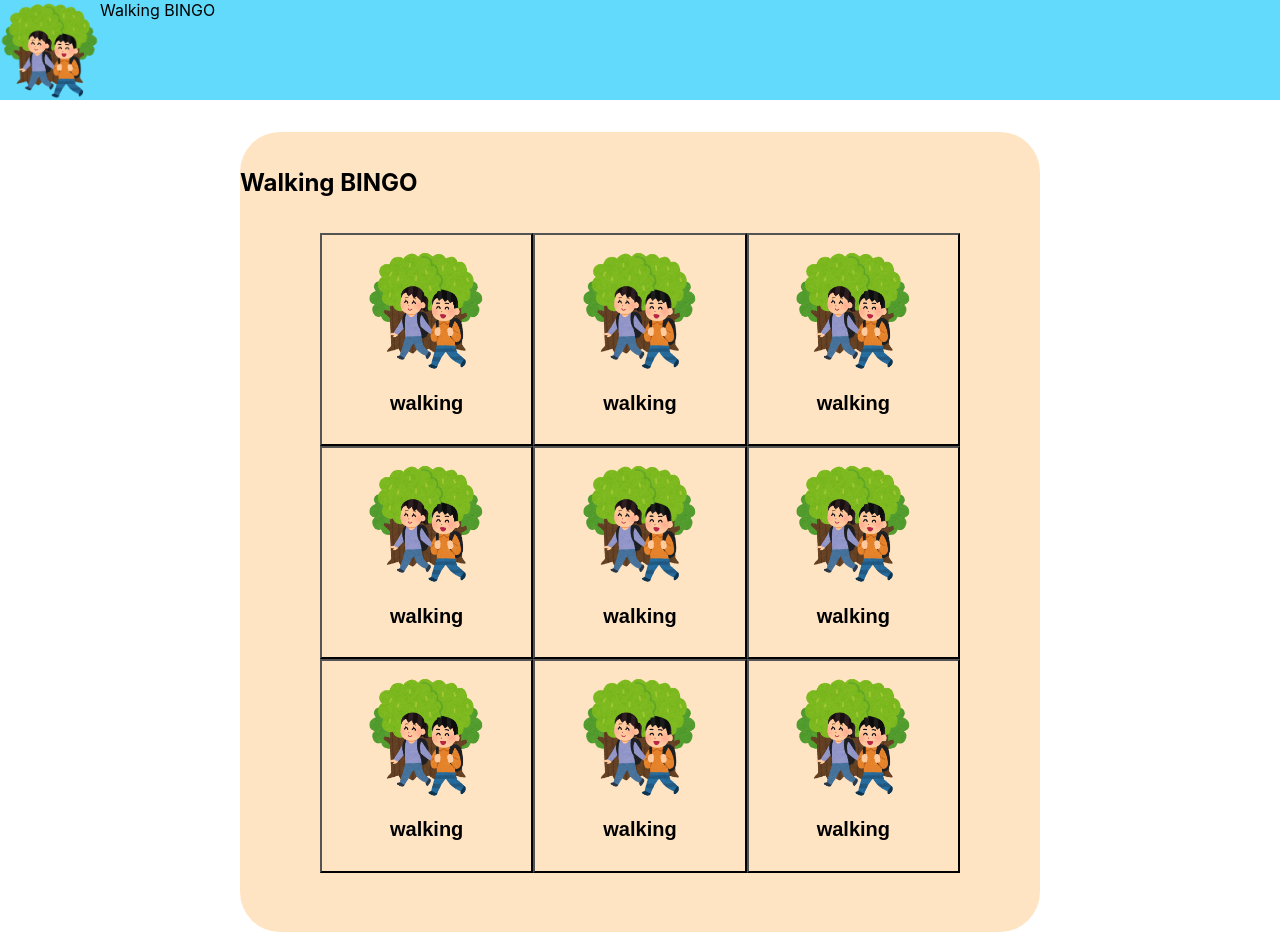
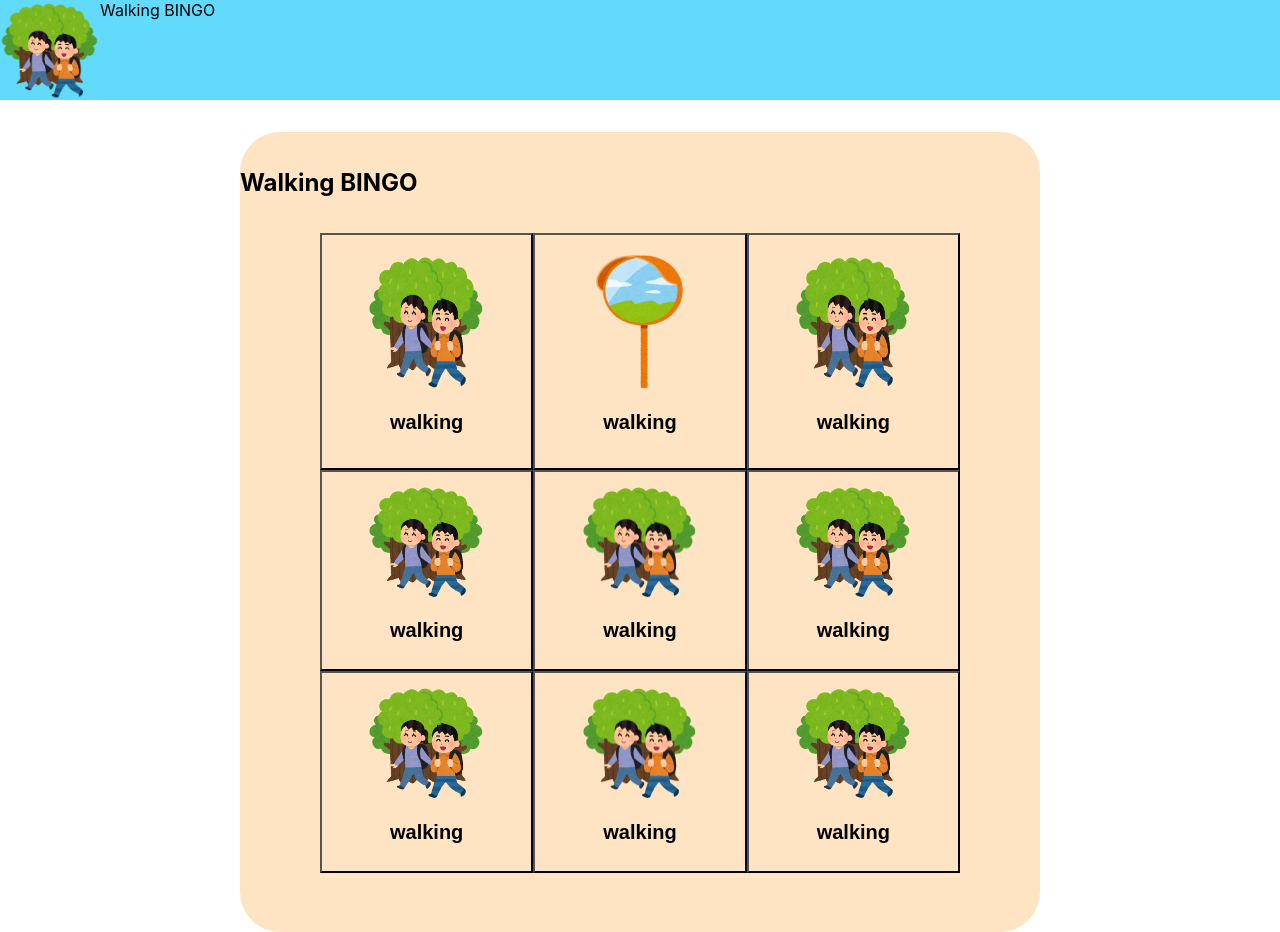
Before and after one commit to H4KB/walking-bingo, a React (Create React App) app: page / in a window 1280 px wide. Built offline with nearby package versions, Linux system fonts and the light colour scheme.

Commit message:
Show selected image and text on the modal

```diff
--- a/src/components/Bingo.tsx
+++ b/src/components/Bingo.tsx
@@ -8,7 +8,7 @@ import ConfirmModal from "./ConfirmModal";
 const Bingo = () => {
   const squares = [
     new SquareModel("1", "/images/walking.png", "walking"),
-    new SquareModel("2", "/images/walking.png", "walking"),
+    new SquareModel("2", "/images/road_curve_mirror.png", "walking"),
     new SquareModel("3", "/images/walking.png", "walking"),
     new SquareModel("4", "/images/walking.png", "walking"),
     new SquareModel("5", "/images/walking.png", "walking"),
@@ -19,8 +19,11 @@ const Bingo = () => {
   ];
 
   const [confirmModalVisible, setConfirmModalVisible] = useState(false);
+  const [selectedSquare, setSelectedSquare] = useState(squares[0]);
 
-  const showModalHandler = () => {
+  const showModalHandler = (id: string) => {
+    const selected = squares.find((square) => square.id === id);
+    setSelectedSquare(selected!);
     setConfirmModalVisible(true);
   };
 
@@ -32,7 +35,7 @@ const Bingo = () => {
     <Fragment>
       {confirmModalVisible && (
         <ConfirmModal
-          square={new SquareModel("1", "/images/walking.png", "test")}
+          square={selectedSquare}
           onFoundClick={hideModalHandler}
           onNotFoundClick={hideModalHandler}
         />
--- a/src/components/Square.tsx
+++ b/src/components/Square.tsx
@@ -2,12 +2,17 @@ import "./Square.css";
 
 import SquareModel from "../models/SquareModel";
 
-const Square: React.FC<{ square: SquareModel; onClick: () => void }> = (
-  props
-) => {
+const Square: React.FC<{
+  square: SquareModel;
+  onClick: (id: string) => void;
+}> = (props) => {
+  const clickHandler = () => {
+    props.onClick(props.square.id);
+  };
+
   return (
     <div className="grid-item">
-      <button key={props.square.id} className="square" onClick={props.onClick}>
+      <button key={props.square.id} className="square" onClick={clickHandler}>
         <img
           className="suare-image"
           src={props.square.imageUrl}
```
